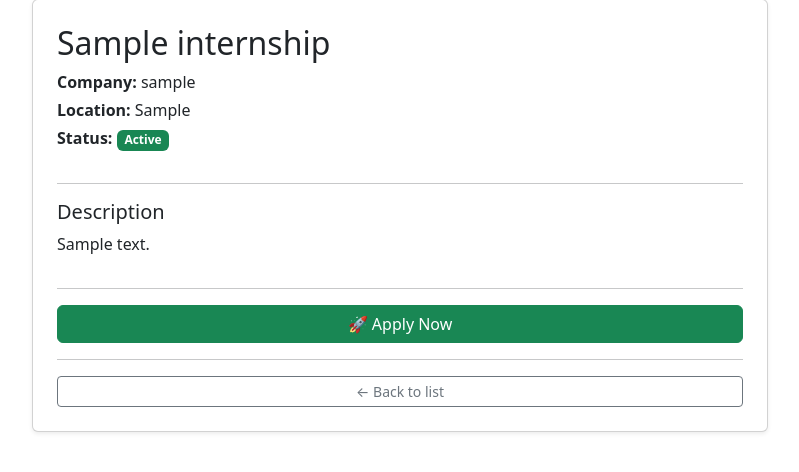
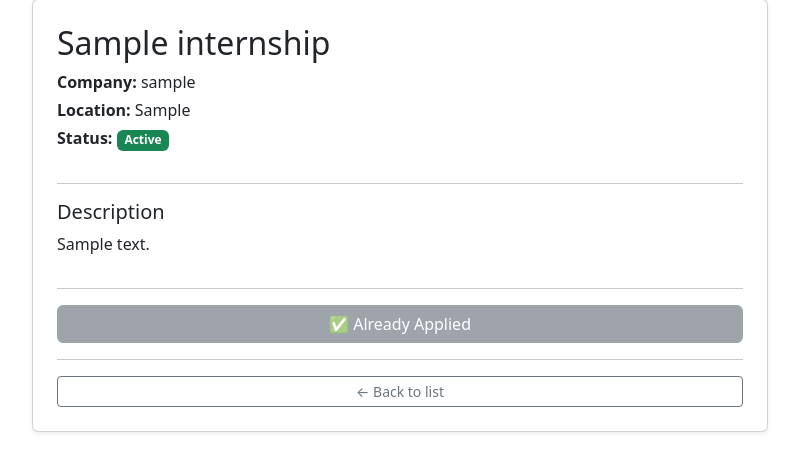
Before and after one commit to unesexact/internship-portal-django, a Django app: page /internships/1/ in a window 1280 px wide. Shown: the part 105-577 px from the top of the page, without its empty margins (240-1039 px from the left). Run offline with Django 5.2, Linux system fonts and the light colour scheme; a user stored in the database is signed in; tables that the repository leaves empty hold one stand-in row (values such as "Sample post").

Commit message:
Add “already applied” state to internship detail Apply button (disable when user has applied)

```diff
--- a/internships/templates/internships/detail.html
+++ b/internships/templates/internships/detail.html
@@ -43,9 +43,19 @@
 
     {% if internship.status == "active" %}
 
+        {% if already_applied %}
+
+            <button class="btn btn-secondary" disabled>
+                ✅ Already Applied
+            </button>
+
+        {% else %}
+
             <a href="{% url 'apply' internship.id %}" class="btn btn-success">
                 🚀 Apply Now
             </a>
+
+        {% endif %}
 
     {% else %}
 
--- a/internships/views.py
+++ b/internships/views.py
@@ -1,6 +1,8 @@
 from django.shortcuts import render, get_object_or_404, redirect
 from django.contrib.auth.decorators import login_required
 from django.contrib import messages
+
+from applications.models import Application
 
 from .models import Internship
 from .services import (
@@ -41,8 +43,19 @@ def internship_list(request):
 
 def internship_detail(request, internship_id):
     internship = get_object_or_404(Internship, id=internship_id)
+
+    already_applied = False
+
+    if request.user.is_authenticated and hasattr(request.user, "profile"):
+        if request.user.profile.user_type == "student":
+            already_applied = Application.objects.filter(
+                student=request.user,
+                internship=internship
+            ).exists()
+
     return render(request, 'internships/detail.html', {
-        'internship': internship
+        'internship': internship,
+        'already_applied': already_applied
     })
 
 
```
Lines whose indentation alone changed are shown as unchanged.
